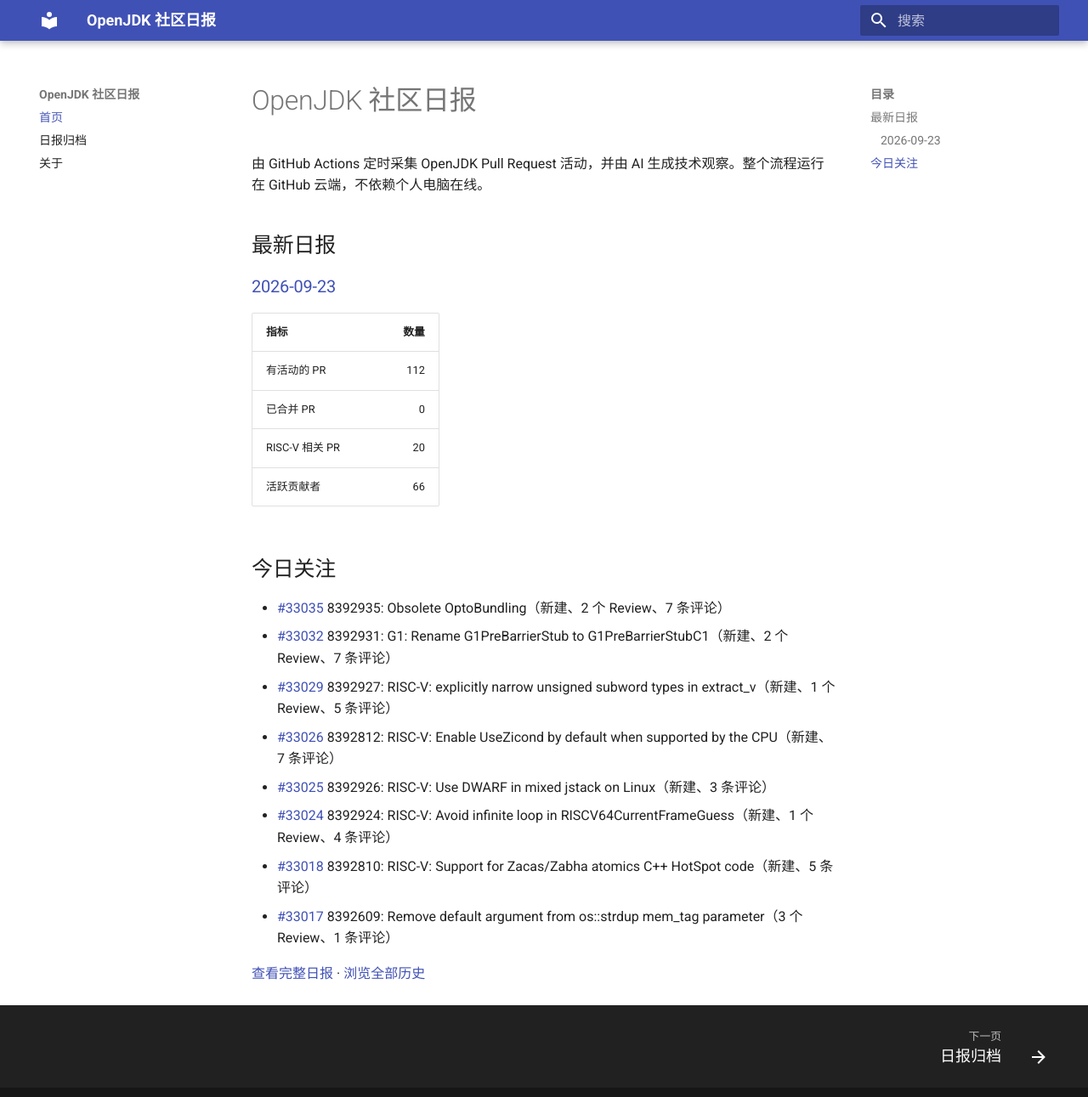
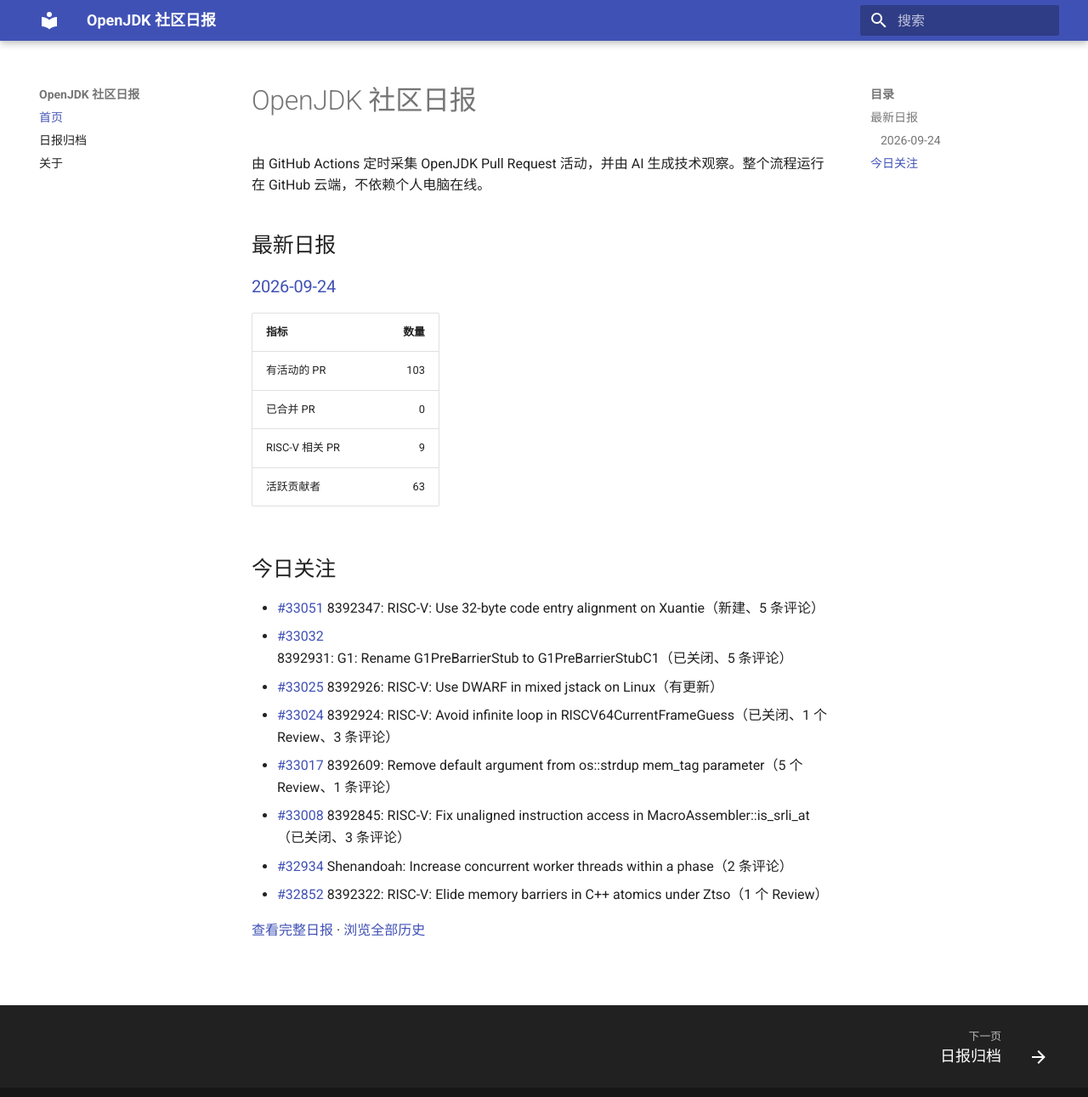
Before and after one commit to DingliZhang/openjdk-daily, an MkDocs documentation site: the page built from docs/index.md, in a window 1280 px wide and 1304 px high. Shown: the top 1291 px of the window at 85% size. Built offline with MkDocs 1.6.1 and Material for MkDocs 9.7.7, drawn with Linux system fonts in a browser that asks for light colours.

Commit message:
report: add OpenJDK daily report

```diff
--- a/docs/index.md
+++ b/docs/index.md
@@ -4,24 +4,24 @@
 
 ## 最新日报
 
-### [2026-09-23](reports/2026/2026-09-23.md)
+### [2026-09-24](reports/2026/2026-09-24.md)
 
 | 指标 | 数量 |
 |---|---:|
-| 有活动的 PR | 112 |
+| 有活动的 PR | 103 |
 | 已合并 PR | 0 |
-| RISC-V 相关 PR | 20 |
-| 活跃贡献者 | 66 |
+| RISC-V 相关 PR | 9 |
+| 活跃贡献者 | 63 |
 
 ## 今日关注
 
-- [#33035](https://github.com/openjdk/jdk/pull/33035) 8392935: Obsolete OptoBundling（新建、2 个 Review、7 条评论）
-- [#33032](https://github.com/openjdk/jdk/pull/33032) 8392931: G1: Rename G1PreBarrierStub to G1PreBarrierStubC1（新建、2 个 Review、7 条评论）
-- [#33029](https://github.com/openjdk/jdk/pull/33029) 8392927: RISC-V: explicitly narrow unsigned subword types in extract_v（新建、1 个 Review、5 条评论）
-- [#33026](https://github.com/openjdk/jdk/pull/33026) 8392812: RISC-V: Enable UseZicond by default when supported by the CPU（新建、7 条评论）
-- [#33025](https://github.com/openjdk/jdk/pull/33025) 8392926: RISC-V: Use DWARF in mixed jstack on Linux（新建、3 条评论）
-- [#33024](https://github.com/openjdk/jdk/pull/33024) 8392924: RISC-V: Avoid infinite loop in RISCV64CurrentFrameGuess（新建、1 个 Review、4 条评论）
-- [#33018](https://github.com/openjdk/jdk/pull/33018) 8392810: RISC-V: Support for Zacas/Zabha atomics C++ HotSpot code（新建、5 条评论）
-- [#33017](https://github.com/openjdk/jdk/pull/33017) 8392609: Remove default argument from os::strdup mem_tag parameter（3 个 Review、1 条评论）
+- [#33051](https://github.com/openjdk/jdk/pull/33051) 8392347: RISC-V: Use 32-byte code entry alignment on Xuantie（新建、5 条评论）
+- [#33032](https://github.com/openjdk/jdk/pull/33032) 8392931: G1: Rename G1PreBarrierStub to G1PreBarrierStubC1（已关闭、5 条评论）
+- [#33025](https://github.com/openjdk/jdk/pull/33025) 8392926: RISC-V: Use DWARF in mixed jstack on Linux（有更新）
+- [#33024](https://github.com/openjdk/jdk/pull/33024) 8392924: RISC-V: Avoid infinite loop in RISCV64CurrentFrameGuess（已关闭、1 个 Review、3 条评论）
+- [#33017](https://github.com/openjdk/jdk/pull/33017) 8392609: Remove default argument from os::strdup mem_tag parameter（5 个 Review、1 条评论）
+- [#33008](https://github.com/openjdk/jdk/pull/33008) 8392845: RISC-V: Fix unaligned instruction access in MacroAssembler::is_srli_at（已关闭、3 条评论）
+- [#32934](https://github.com/openjdk/jdk/pull/32934) Shenandoah: Increase concurrent worker threads within a phase（2 条评论）
+- [#32852](https://github.com/openjdk/jdk/pull/32852) 8392322: RISC-V: Elide memory barriers in C++ atomics under Ztso（1 个 Review）
 
-[查看完整日报](reports/2026/2026-09-23.md) · [浏览全部历史](reports/index.md)
+[查看完整日报](reports/2026/2026-09-24.md) · [浏览全部历史](reports/index.md)
```
Also changed, not shown: docs/reports/2026/2026-09-24.md (added, +221 -0 lines), docs/reports/index.md (+2 -1 lines), 2 other files.
